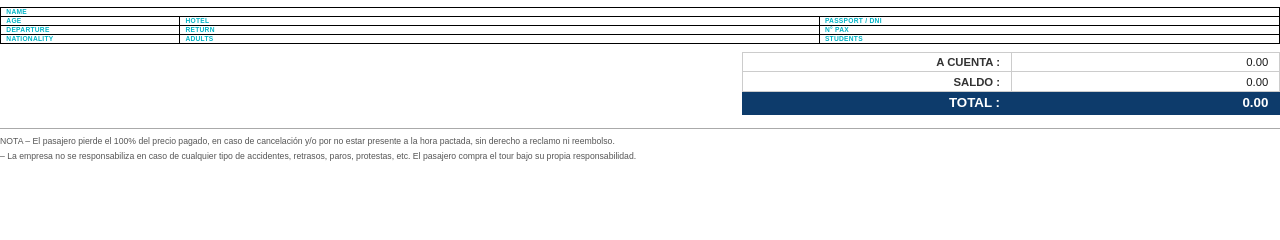
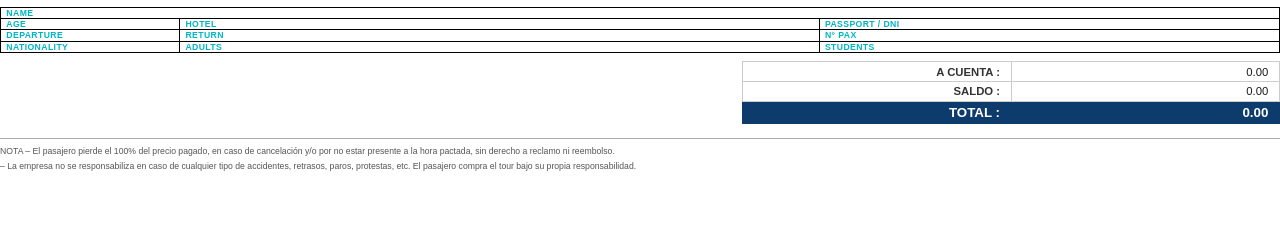
Before and after one commit to RodrigoOjedaCcoyo/App_Viajes_Cusco_Peru, a Python web app: template templates/voucher_reserva_template.html in a window 1280 px wide. Shown: the part 137-377 px from the top of the page. Run offline with Jinja, Linux system fonts and the light colour scheme; the template is opened without the code that fills it, so the values that code supplies are empty.

Commit message:
Actualizaciones

```diff
--- a/templates/voucher_reserva_template.html
+++ b/templates/voucher_reserva_template.html
@@ -73,17 +73,17 @@
             vertical-align: middle;
             line-height: 1.2;
         }
-        .fn {   /* field name */
+        .fn {   /* field name - celeste */
             display: block;
-            font-size: 5pt;
+            font-size: 6.5pt;
             font-weight: bold;
             color: #00b4c6;
             text-transform: uppercase;
-            letter-spacing: 0.2pt;
+            letter-spacing: 0.3pt;
             margin-bottom: 0;
         }
-        .fv {   /* field value */
-            font-size: 7pt;
+        .fv {   /* field value - negro */
+            font-size: 6pt;
             font-weight: bold;
             color: #111;
         }
```
